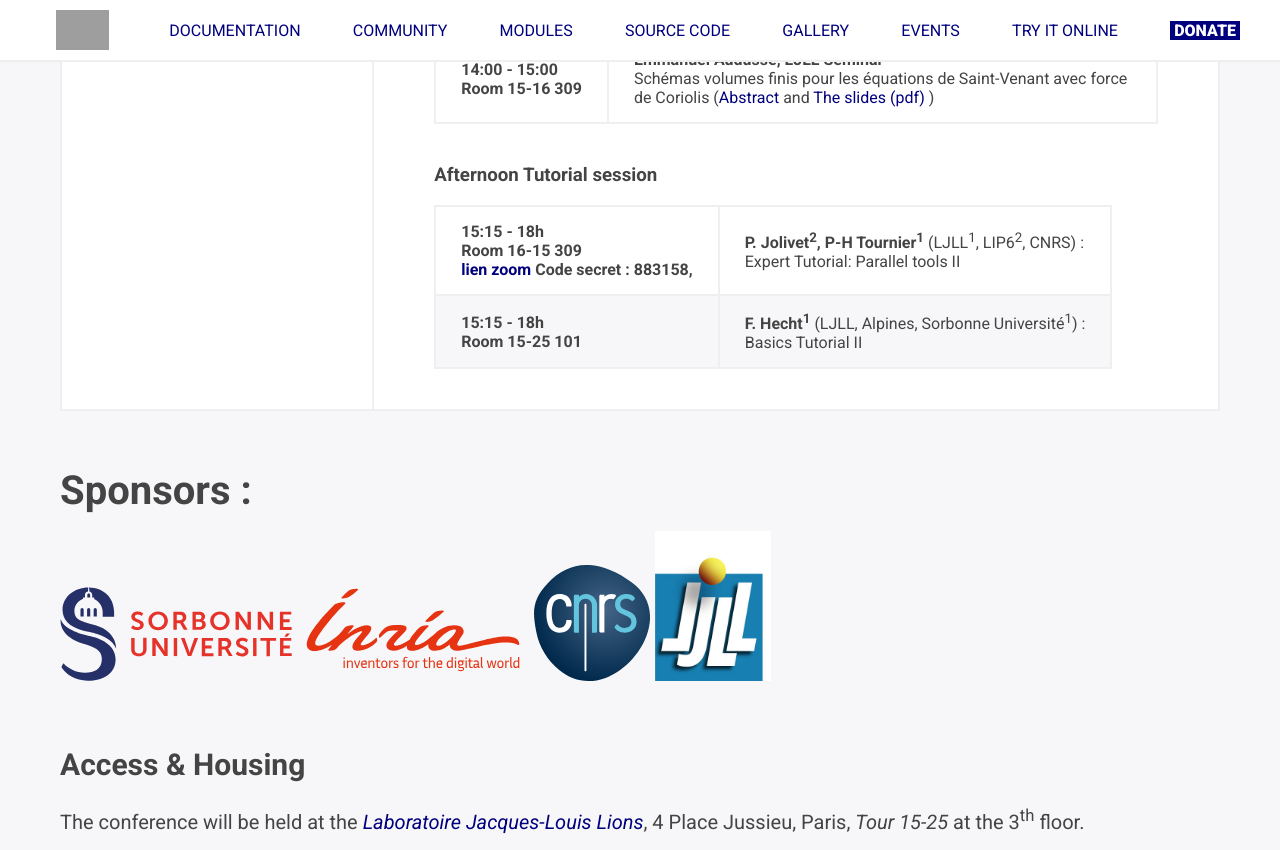
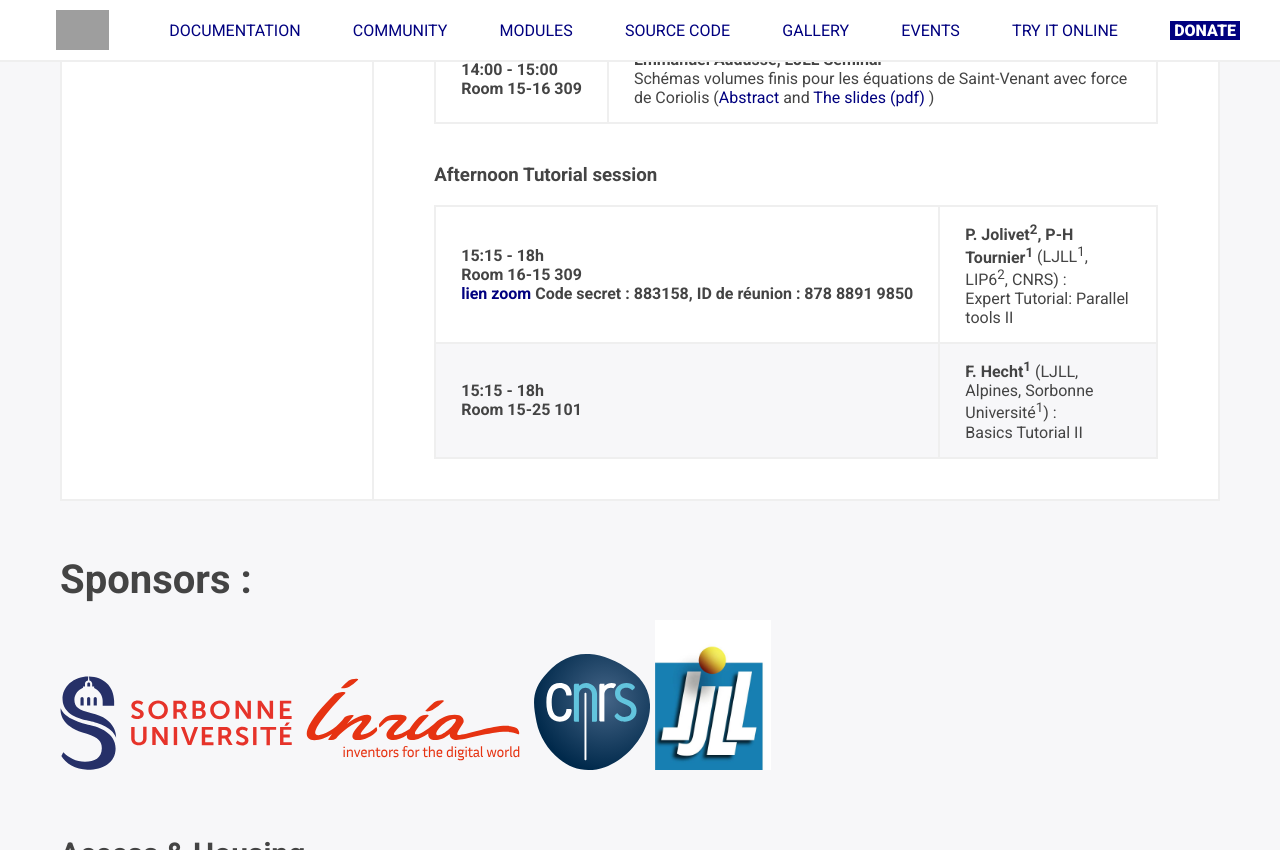
Before and after one commit to FreeFem/FreeFem-website, a Jekyll site: the page built from ffdays.md, in a window 1280 px wide and 900 px high, scrolled down 3444 px, cut to the strip 0-850 px from the top of the window. Built offline with Jekyll 4.4.1, drawn with Linux system fonts in a browser that asks for light colours.

```diff
--- a/_layouts/ffdays.html
+++ b/_layouts/ffdays.html
@@ -282,7 +282,8 @@
         <table class="table table-striped">
           <tbody>
             <tr>
-				     <th scope="row">15:15 - 18h<br> Room 16-15 309   <br> <a href="https://us02web.zoom.us/j/88503569968?pwd=RS9vS2g2Yk1UblMvbmE3U25ibGdPdz09"> lien zoom </A> Code secret : 883158,</th>
+				     <th scope="row">15:15 - 18h<br> Room 16-15 309   <br>
+					     <a href="https://us02web.zoom.us/j/88503569968?pwd=RS9vS2g2Yk1UblMvbmE3U25ibGdPdz09"> lien zoom </A> Code secret : 883158, ID de réunion : 878 8891 9850</th>
 
 
               <td>
```
